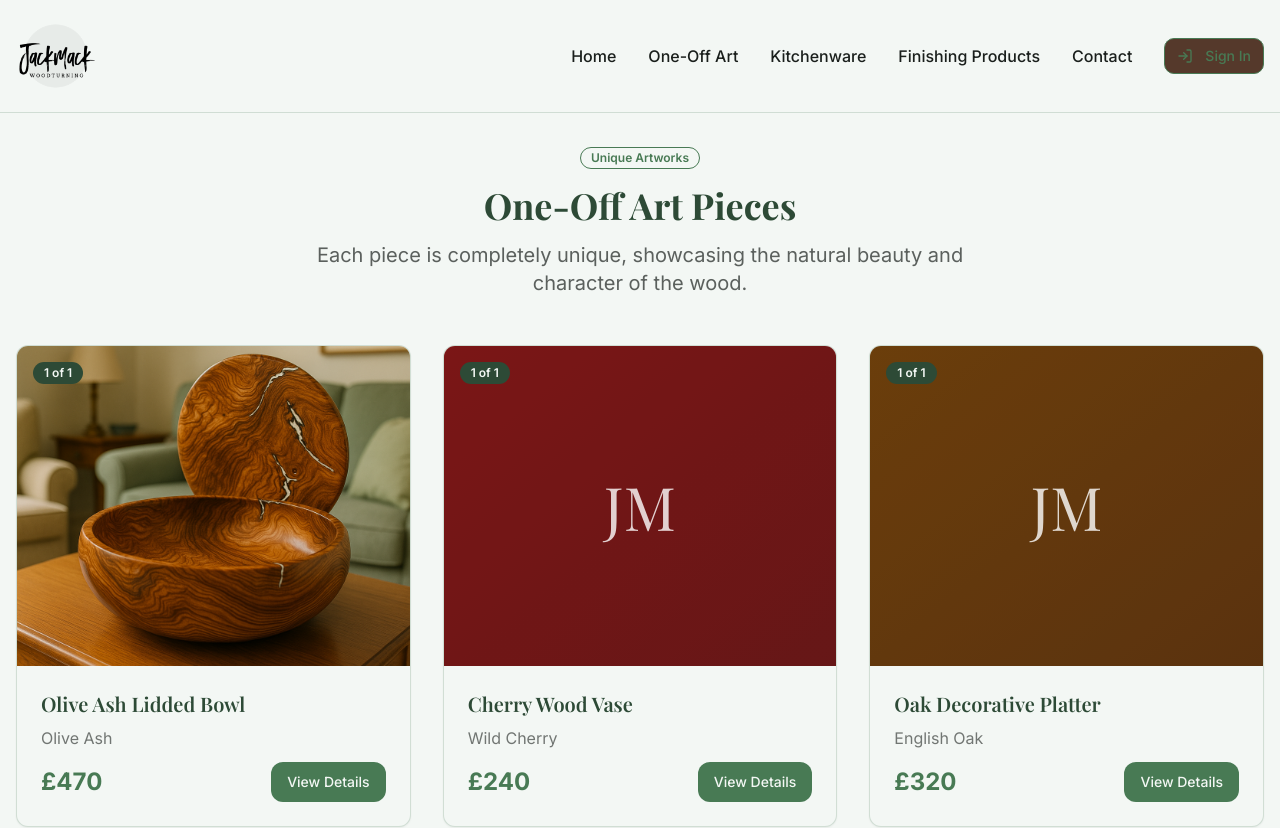
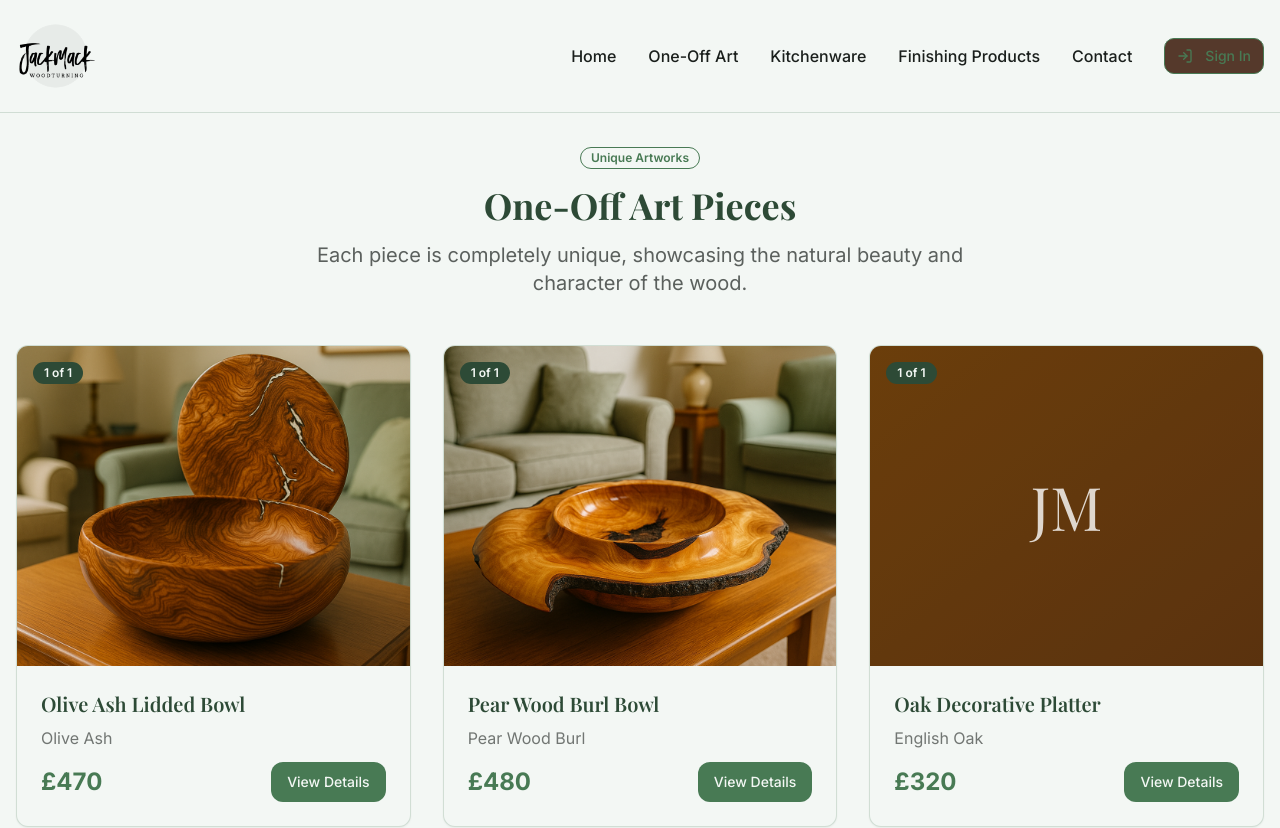
Before and after one commit to ryand2626/jack-mack-artisan-shop, a React (Vite) app: page /one-off-art in a window 1280 px wide. Shown: the top 828 px of the page. Built offline with nearby package versions, Linux system fonts and the light colour scheme.

Commit message:
Replace product image and details
Replaced the "Cherry Wood Vase" product with "Pear Wood Burl" and updated the price and image.

```diff
--- a/src/pages/OneOffArt.tsx
+++ b/src/pages/OneOffArt.tsx
@@ -19,11 +19,11 @@ const OneOffArt = () => {
     },
     {
       id: 2,
-      title: "Cherry Wood Vase",
-      price: "£240",
-      wood: "Wild Cherry",
+      title: "Pear Wood Burl Bowl",
+      price: "£480",
+      wood: "Pear Wood Burl",
       badge: "1 of 1",
-      image: "bg-gradient-to-br from-red-800 to-red-900"
+      image: "/lovable-uploads/a5e75673-1dcf-492b-b253-772cc9469ef4.png"
     },
     {
       id: 3,
--- a/src/pages/ProductDetail.tsx
+++ b/src/pages/ProductDetail.tsx
@@ -25,14 +25,14 @@ const ProductDetail = () => {
     },
     {
       id: 2,
-      title: "Cherry Wood Vase",
-      price: "£240",
-      wood: "Wild Cherry",
+      title: "Pear Wood Burl Bowl",
+      price: "£480",
+      wood: "Pear Wood Burl",
       badge: "1 of 1",
-      image: "bg-gradient-to-br from-red-800 to-red-900",
-      description: "An elegant vase turned from wild cherry wood, featuring the wood's characteristic warm tones and smooth grain. This piece brings natural beauty to any space.",
-      dimensions: "12cm diameter x 20cm height",
-      finish: "Satin lacquer finish"
+      image: "/lovable-uploads/a5e75673-1dcf-492b-b253-772cc9469ef4.png",
+      description: "An extraordinary bowl turned from rare pear wood burl, showcasing the dramatic swirling grain patterns and rich honey tones unique to burled wood. This natural edge piece celebrates the tree's natural form while creating a functional work of art.",
+      dimensions: "25cm diameter x 12cm height",
+      finish: "Hand-rubbed natural oil finish"
     },
     {
       id: 3,
```
Also changed, not shown: public/lovable-uploads/a5e75673-1dcf-492b-b253-772cc9469ef4.png (added).
